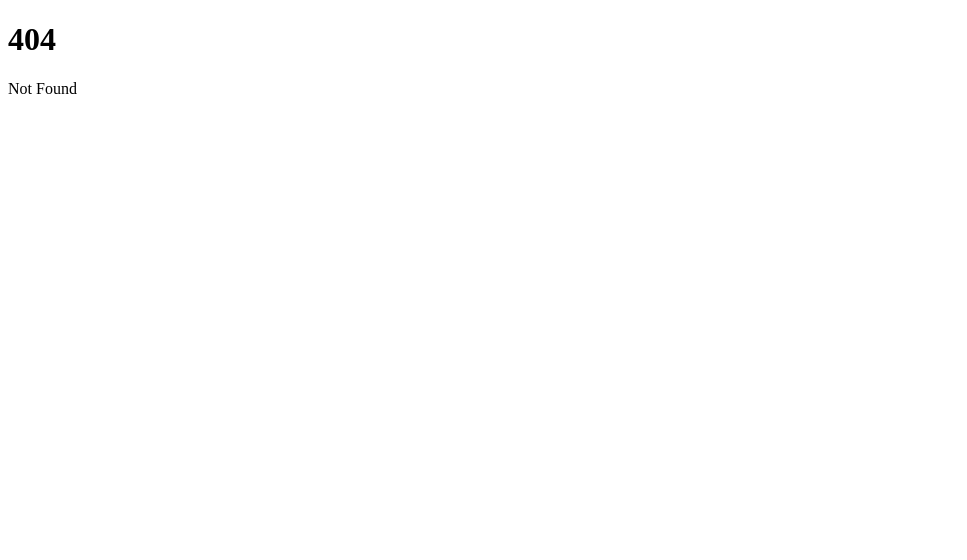
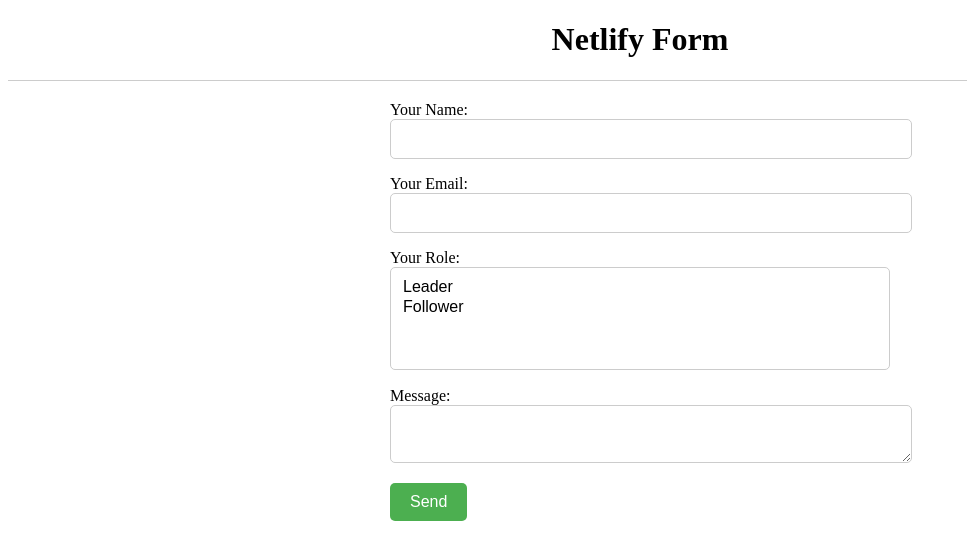
Before and after one commit to danpetersen-ghub/svelte-website, a SvelteKit app: page /netlify-form in a window 1280 px wide. Before the commit this address had no page. Shown: the top 560 px of the page, without its empty margins (0-967 px from the left). Built offline with nearby package versions, Linux system fonts and the light colour scheme.

Commit message:
netlify form

```diff
--- a/src/components/Voice/Text-To-Speech.svelte
+++ b/src/components/Voice/Text-To-Speech.svelte
@@ -28,8 +28,28 @@
 </form>
 
 <style>
-	INPUT {
-		color: #000;
-		width: 100%;
+	form {
+		display: flex;
+		flex-direction: row;
+		align-items: center;
+	}
+
+	input[type='text'] {
+		flex: 1;
+		margin-right: 10px;
+		padding: 10px;
+		font-size: 16px;
+		border: 2px solid #ccc;
+		border-radius: 5px;
+	}
+
+	button[type='submit'] {
+		padding: 10px;
+		font-size: 16px;
+		background-color: #4caf50;
+		color: white;
+		border: none;
+		border-radius: 5px;
+		cursor: pointer;
 	}
 </style>
--- a/src/routes/+page.svelte
+++ b/src/routes/+page.svelte
@@ -9,3 +9,7 @@
 <a href="/openai">openai</a>
 <hr />
 <a href="/speech">speech</a>
+<hr />
+<a href="/netlify-form">netlify-form</a>
+<hr />
+<a href="/netlify-identity">netlify-identity</a>
--- /dev/null
+++ b/src/routes/netlify-form/+page.svelte
@@ -0,0 +1,75 @@
+<script>
+</script>
+
+<h1>Netlify Form</h1>
+<hr />
+<form name="contact" method="POST" data-netlify="true">
+	<p>
+		<label>Your Name: <input type="text" name="name" /></label>
+	</p>
+	<p>
+		<label>Your Email: <input type="email" name="email" /></label>
+	</p>
+	<p>
+		<label
+			>Your Role: <select name="role[]" multiple>
+				<option value="leader">Leader</option>
+				<option value="follower">Follower</option>
+			</select></label
+		>
+	</p>
+	<p>
+		<label>Message: <textarea name="message" /></label>
+	</p>
+	<p>
+		<button type="submit">Send</button>
+	</p>
+</form>
+
+<style>
+	/* Add your styles here */
+	label {
+		display: block;
+		margin-bottom: 10px;
+	}
+
+	input,
+	textarea,
+	select {
+		width: 100%;
+		padding: 10px;
+		border-radius: 5px;
+		border: 1px solid #ccc;
+		font-size: 16px;
+	}
+
+	button {
+		background-color: #4caf50;
+		color: white;
+		padding: 10px 20px;
+		border-radius: 5px;
+		border: none;
+		cursor: pointer;
+		font-size: 16px;
+	}
+
+	button:hover {
+		background-color: #3e8e41;
+	}
+
+	form {
+		max-width: 500px;
+		margin: 0 auto;
+	}
+
+	h1 {
+		text-align: center;
+	}
+
+	hr {
+		margin-top: 20px;
+		margin-bottom: 20px;
+		border: 0;
+		border-top: 1px solid #ccc;
+	}
+</style>
--- /dev/null
+++ b/src/routes/netlify-identity/+page.svelte
@@ -0,0 +1,5 @@
+<script>
+</script>
+
+<h1>Netlify ID</h1>
+<hr />
--- a/src/routes/speech/+page.svelte
+++ b/src/routes/speech/+page.svelte
@@ -1,9 +1,3 @@
-<!-- <script>
-	import Text-To-Speech from '../../components/Voice/Text-To-Speech.svelte';
-</script>
-
-<h1>Speech</h1>
-<Text-To-Speech /> -->
 <script>
 	import TextToSpeech from '../../components/Voice/Text-To-Speech.svelte';
 </script>
```
